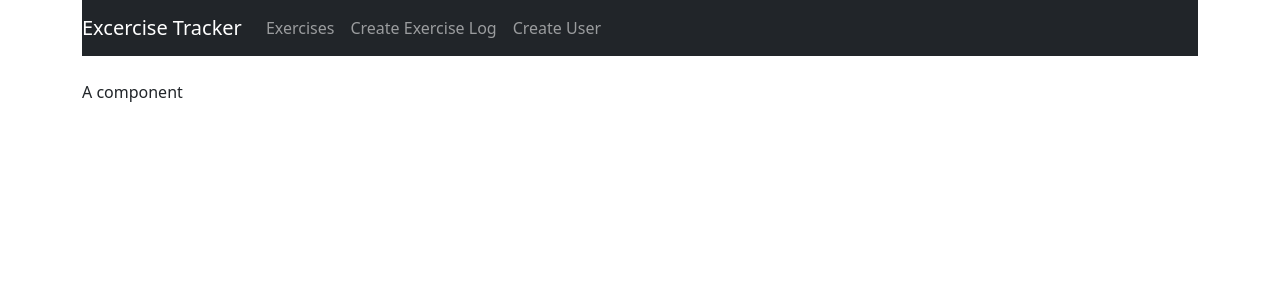
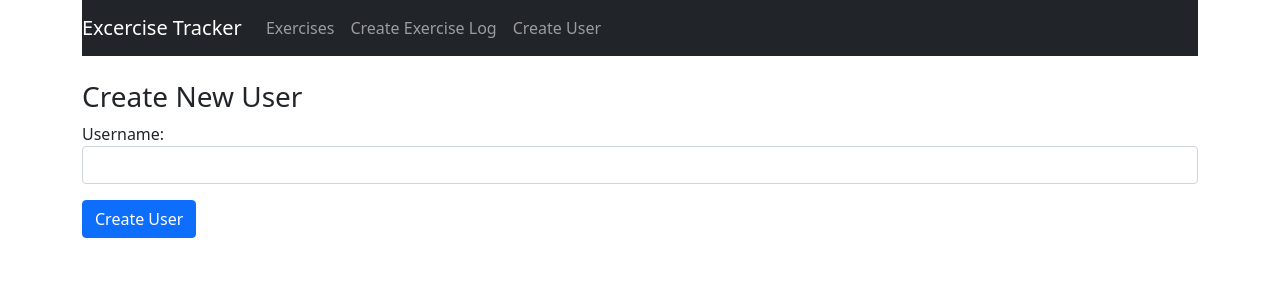
Before and after one commit to AlbertoRoldanUX-code/Exercise-Tracker, a React (Create React App) app in the folder frontend/: page /user in a window 1280 px wide. Shown: the top 300 px of the page. Built offline with nearby package versions, Linux system fonts and the light colour scheme; the HTML template or start-up script is replaced by a standard one.

Commit message:
Create CreateUser component

```diff
--- a/frontend/src/components/CreateUser.js
+++ b/frontend/src/components/CreateUser.js
@@ -1,10 +1,60 @@
 import React, { Component } from 'react';
 
 export default class CreateUser extends Component {
+  constructor(props) {
+    super(props);
+
+    this.onChangeUsername = this.onChangeUsername.bind(this);
+    this.onSubmit = this.onSubmit.bind(this);
+
+    this.state = {
+      username: '',
+    };
+  }
+
+  onChangeUsername(e) {
+    this.setState({
+      username: e.target.value,
+    });
+  }
+
+  onSubmit(e) {
+    e.preventDefault();
+
+    const user = {
+      username: this.state.username,
+    };
+
+    console.log(user);
+
+    this.setState({
+      username: '',
+    });
+  }
+
   render() {
     return (
       <div>
-        <p>A component</p>
+        <h3>Create New User</h3>
+        <form onSubmit={this.onSubmit}>
+          <div className='form-group'>
+            <label>Username: </label>
+            <input
+              type='text'
+              required
+              className='form-control'
+              value={this.state.username}
+              onChange={this.onChangeUsername}
+            />
+          </div>
+          <div className='form-group'>
+            <input
+              type='submit'
+              value='Create User'
+              className='btn btn-primary mt-3'
+            />
+          </div>
+        </form>
       </div>
     );
   }
```
